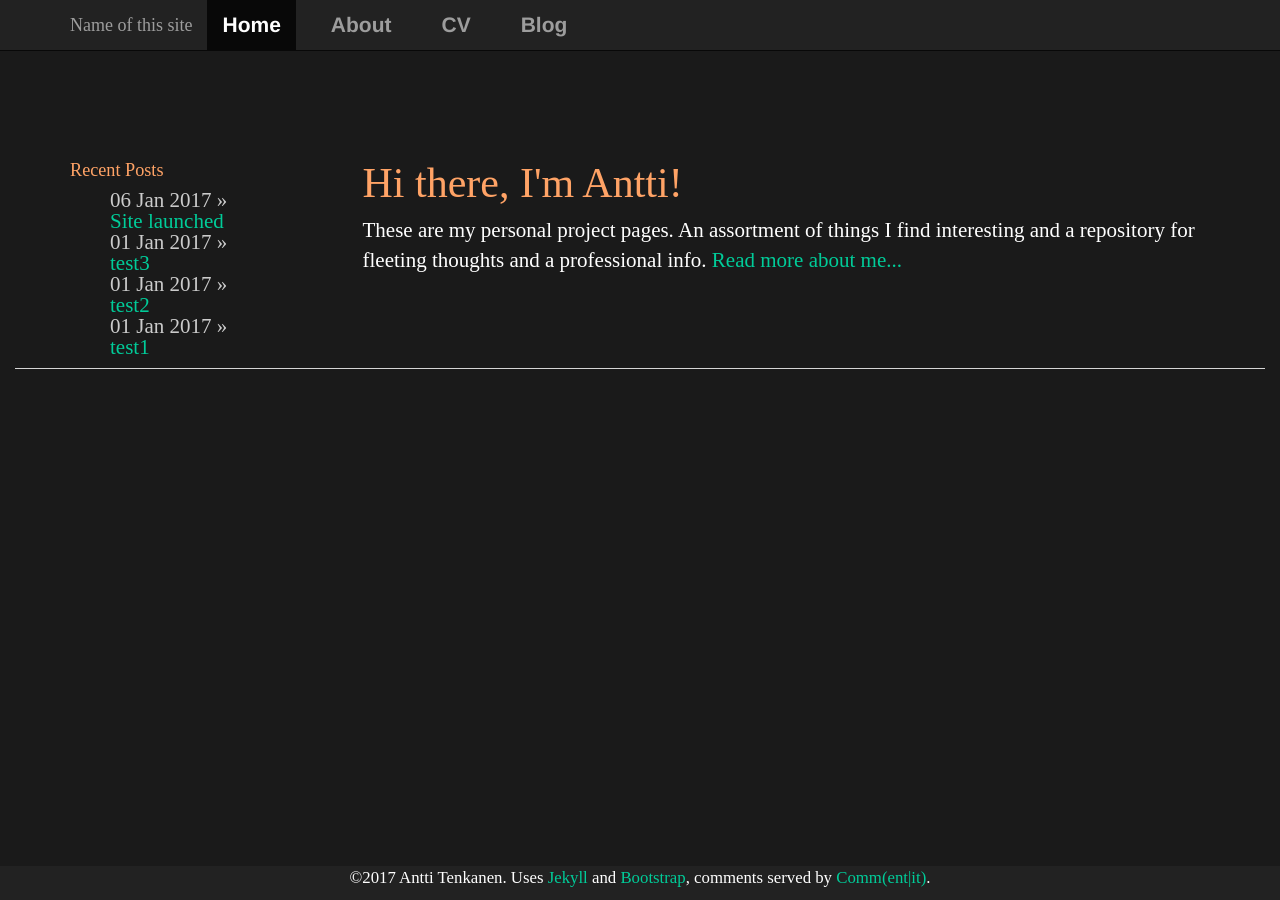
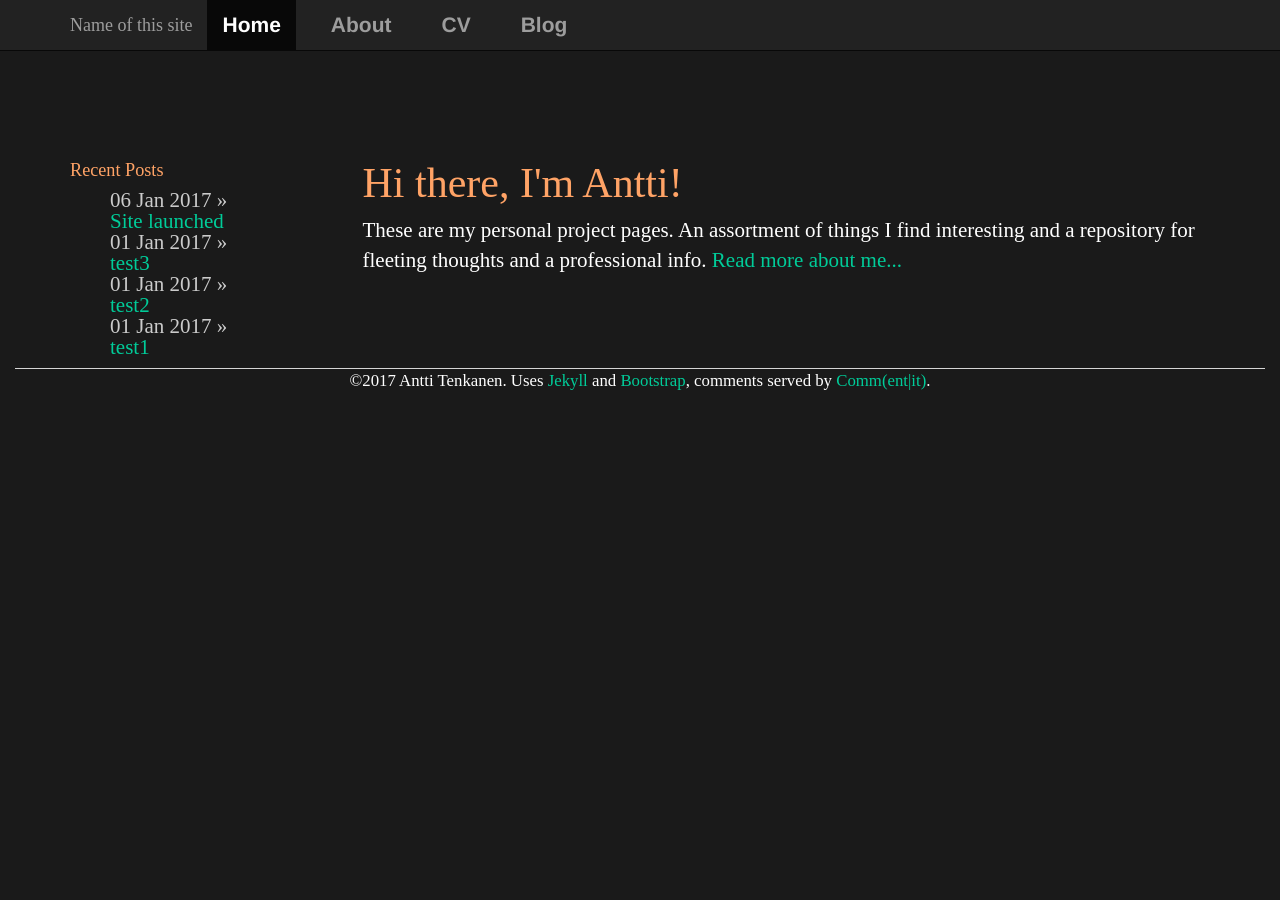
Before and after one commit to plantecophys/plantecophys, a Jekyll site: the page built from index.html, in a window 1280 px wide. Built offline with Jekyll 4.4.1, drawn with Linux system fonts in a browser that asks for light colours; the list of posts is cut into pages by our own code.

Commit message:
Update footer.html

```diff
--- a/_includes/footer.html
+++ b/_includes/footer.html
@@ -1,5 +1,3 @@
 <footer>
-<div class="span12 footer navbar-inverse navbar-fixed-bottom">
 <p class="copyright">&copy;{{ site.time | date: '%Y' }} Antti Tenkanen. Uses <a href="http://jekyllrb.com">Jekyll</a> and <a href="https://getbootstrap.com/">Bootstrap</a>, comments served by <a href="https://commentit.io/"> Comm(ent|it)</a>.
-    </div>
-      </footer>
+</footer>
```
